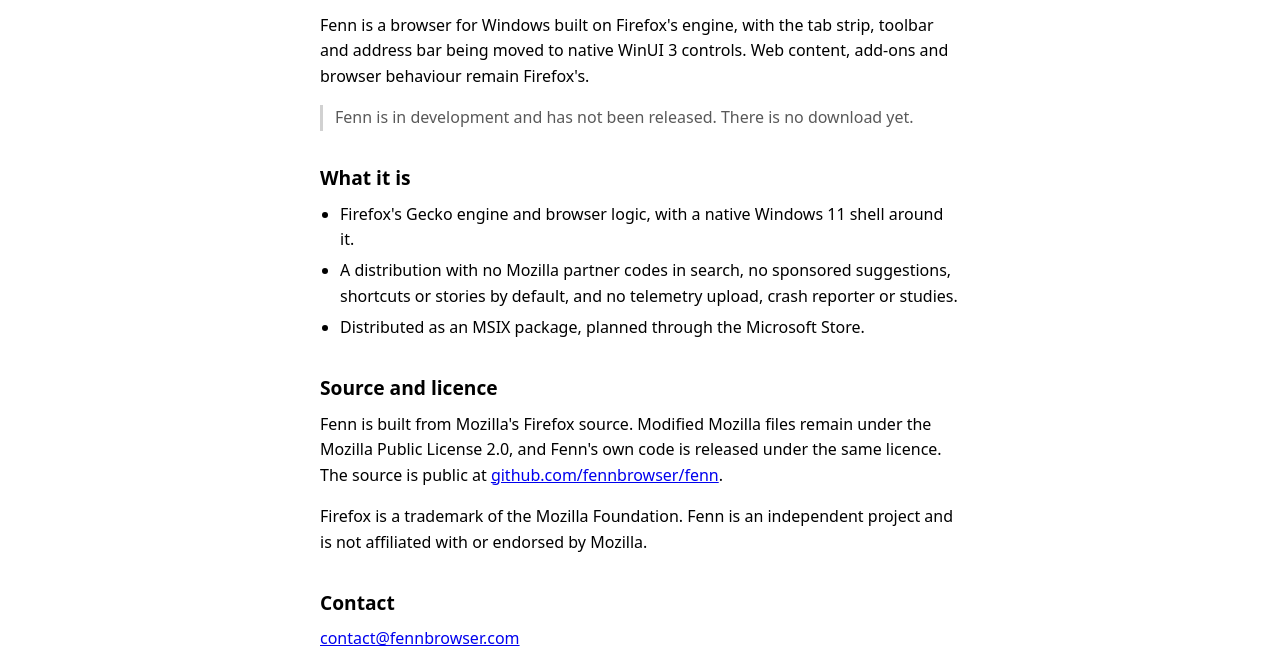
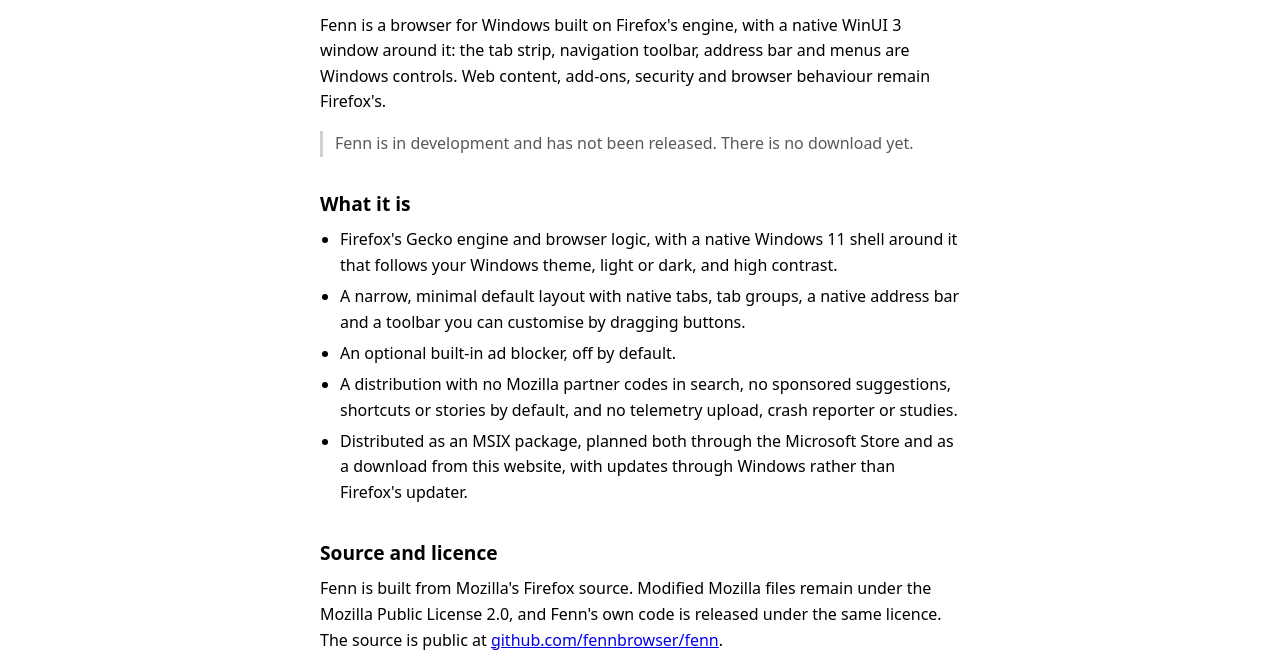
Before and after one commit to fennbrowser/fenn, a website: page site/index.html in a window 1280 px wide. Shown: the part 97-763 px from the top of the page. Drawn offline with Linux system fonts and the light colour scheme.

Commit message:
Refresh website copy for production filters and distribution

```diff
--- a/site/index.html
+++ b/site/index.html
@@ -20,14 +20,16 @@
 </header>
 <main class="wrap">
   <h1>Fenn Browser</h1>
-  <p>Fenn is a browser for Windows built on Firefox's engine, with the tab strip, toolbar and address bar being moved to native WinUI 3 controls. Web content, add-ons and browser behaviour remain Firefox's.</p>
+  <p>Fenn is a browser for Windows built on Firefox's engine, with a native WinUI 3 window around it: the tab strip, navigation toolbar, address bar and menus are Windows controls. Web content, add-ons, security and browser behaviour remain Firefox's.</p>
   <p class="note">Fenn is in development and has not been released. There is no download yet.</p>
 
   <h2>What it is</h2>
   <ul>
-    <li>Firefox's Gecko engine and browser logic, with a native Windows 11 shell around it.</li>
+    <li>Firefox's Gecko engine and browser logic, with a native Windows 11 shell around it that follows your Windows theme, light or dark, and high contrast.</li>
+    <li>A narrow, minimal default layout with native tabs, tab groups, a native address bar and a toolbar you can customise by dragging buttons.</li>
+    <li>An optional built-in ad blocker, off by default.</li>
     <li>A distribution with no Mozilla partner codes in search, no sponsored suggestions, shortcuts or stories by default, and no telemetry upload, crash reporter or studies.</li>
-    <li>Distributed as an MSIX package, planned through the Microsoft Store.</li>
+    <li>Distributed as an MSIX package, planned both through the Microsoft Store and as a download from this website, with updates through Windows rather than Firefox's updater.</li>
   </ul>
 
   <h2 id="source">Source and licence</h2>
```
Also changed, not shown: site/privacy/index.html (+2 -1 lines).
